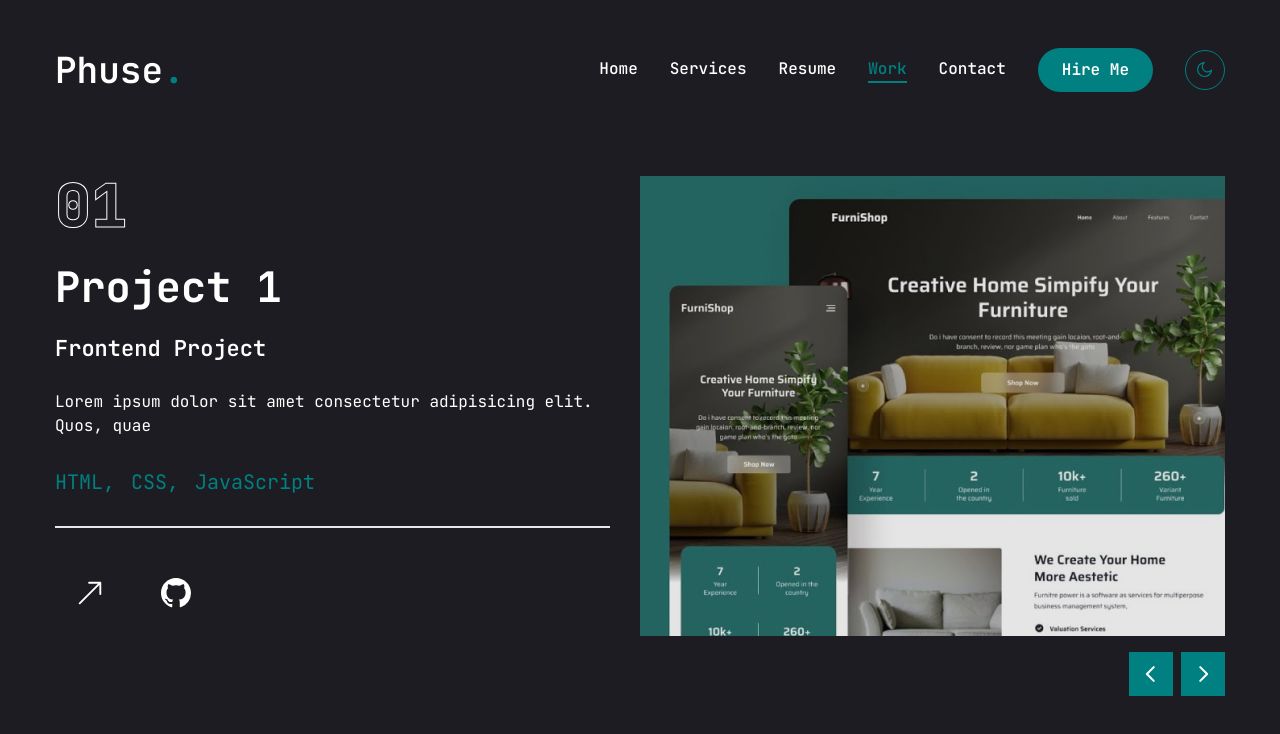
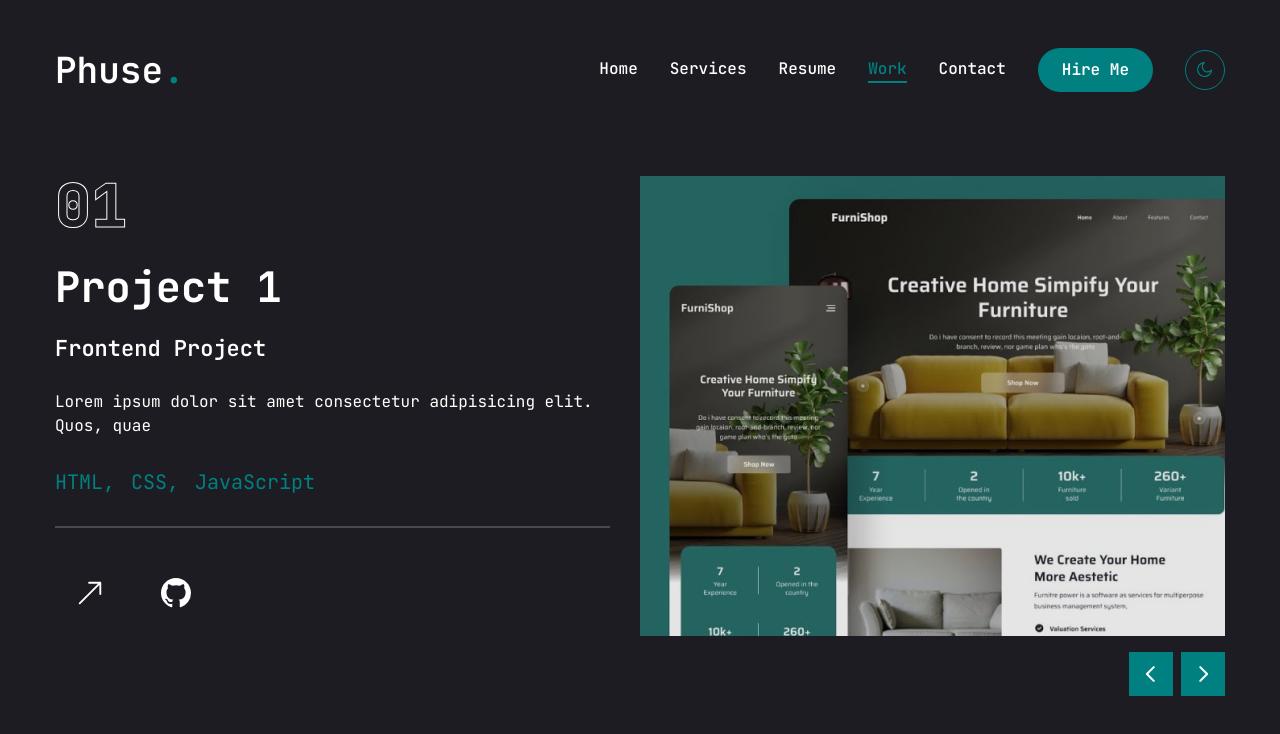
Before and after one commit to Phuse21/phuse-portfolio, a Next.js app: page /work in a window 1280 px wide. Shown: the top 734 px of the page. Built offline with nearby package versions, Linux system fonts and the light colour scheme.

Commit message:
mode-work

```diff
--- a/app/work/page.jsx
+++ b/app/work/page.jsx
@@ -110,7 +110,7 @@ const Work = () => {
               </ul>
 
               {/* border */}
-              <div className="border border-white/20"></div>
+              <div className="border dark:border-[#ffffff]/20 border-[#1c1c22]/50"></div>
 
               {/* buttons */}
 
```
